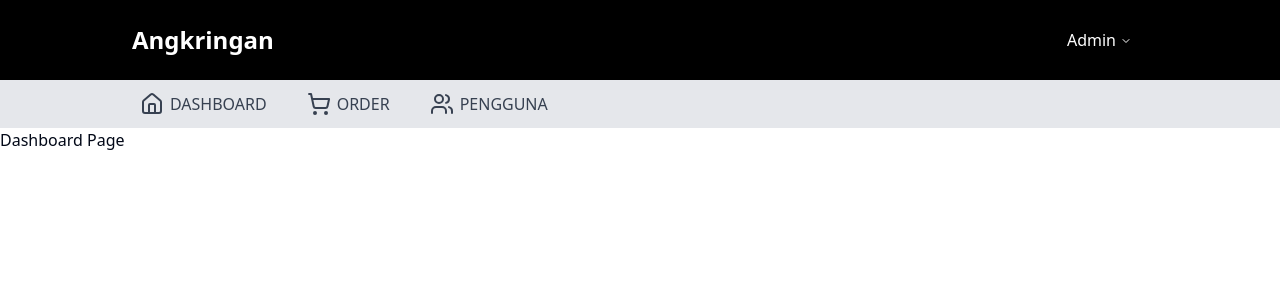
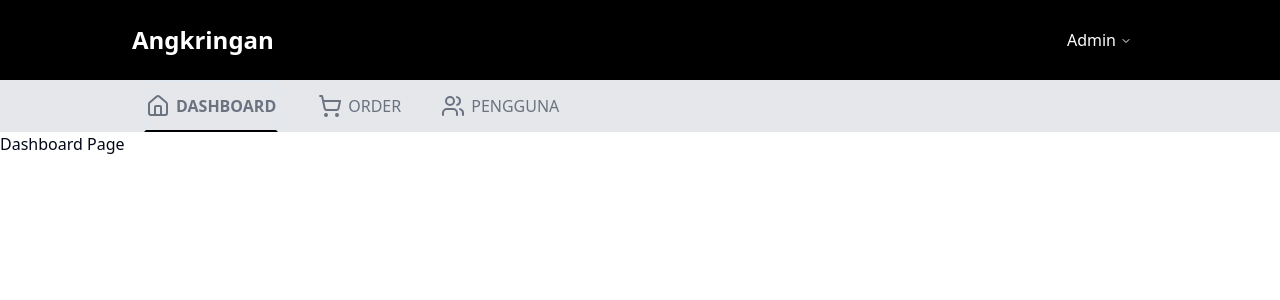
Before and after one commit to rifkyhilman/Angkringan-client, a React (Vite) app: page /dashboard in a window 1280 px wide. Shown: the top 300 px of the page. Built offline with nearby package versions, Linux system fonts and the light colour scheme.

Commit message:
:lipstick: Add UI active link navbar
add UI active link navbar

```diff
--- a/src/App.jsx
+++ b/src/App.jsx
@@ -14,13 +14,13 @@ const App = () => {
       element:<LayoutPage/>,
       children:[
         {
-          path:'dashboard',
+          path:'/dashboard',
           element:<DashboardPage/>
         },   {
-          path:'order',
+          path:'/order',
           element:<OrderPage/>
         },   {
-          path:'users',
+          path:'/users',
           element:<UsersPage/>
         },
       ]
--- a/src/components/Navbar.jsx
+++ b/src/components/Navbar.jsx
@@ -24,23 +24,33 @@ const Navbar = () => {
         {
             icon: <House/>,
             span: "DASHBOARD",
-            link: "/dashboard"
+            link: "dashboard"
         },
         {
             icon: <ShoppingCart/>,
             span: "ORDER",
-            link: "/order"
+            link: "order"
         },
         {
             icon: <Users/>,
             span: "PENGGUNA",
-            link: "/users"
+            link: "users"
         }
     ];
 
 
     let {pathname} = useLocation();
-    console.log(pathname);
+    let subpage = pathname.split('/')?.[1]
+
+    const linkness = (type = null) => {
+        let classes = "flex mr-9 py-3 "
+
+        if(type === subpage){
+            classes += "border-2 border-b-black font-bold"
+        }
+
+        return classes
+    }
 
     return (
         <>
@@ -107,14 +117,14 @@ const Navbar = () => {
                     </Sheet>
                 </div>
             </div>
-            <div className="bg-gray-200 text-gray-700  max-sm:hidden">
-                <NavigationMenu className="ml-[8rem] p-3">
+            <div className="bg-gray-200 text-gray-500 max-sm:hidden">
+                <NavigationMenu className="ml-[9rem]">
                     <NavigationMenuList>
                         {dataLink.map(data => {
                             return (
                             <NavigationMenuItem key={data.span}>
                                 <Link to={data.link}>
-                                    <NavigationMenuLink className="flex mr-9">
+                                    <NavigationMenuLink className={linkness(data.link)}>
                                         <i className="mr-1.5">{data.icon}</i>
                                         <span>{data.span}</span>
                                     </NavigationMenuLink>
```
